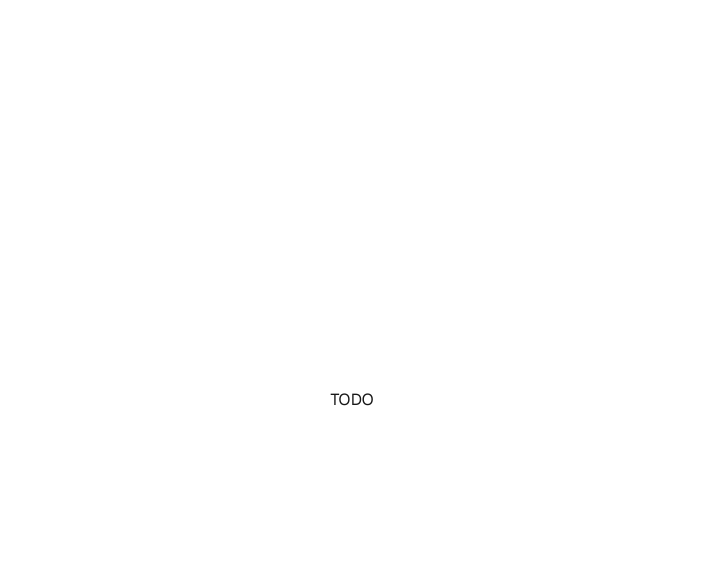
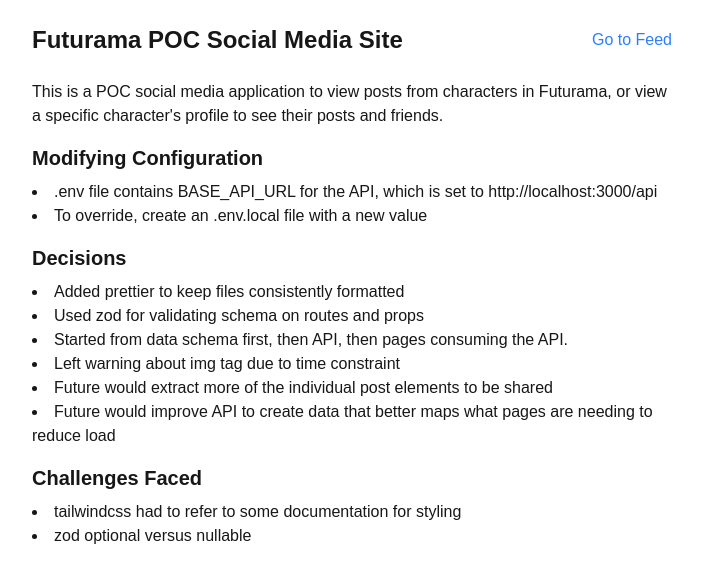
Before and after one commit to aldarondo/couch-exercise, a Next.js app: page / in a window 1280 px wide. Shown: the top 580 px of the page, without its empty margins (288-990 px from the left). Built offline with nearby package versions, Linux system fonts and the light colour scheme.

Commit message:
Updated home page

```diff
--- a/src/app/page.tsx
+++ b/src/app/page.tsx
@@ -1,9 +1,34 @@
+import Link from 'next/link';
+
 export default function Home() {
   return (
-    <div className="grid grid-rows-[20px_1fr_20px] items-center justify-items-center min-h-screen p-8 pb-20 gap-16 sm:p-20 font-[family-name:var(--font-geist-sans)]">
-      <main className="flex flex-col gap-[32px] row-start-2 items-center sm:items-start">
-        TODO
-      </main>
-    </div>
+    <main className="max-w-2xl mx-auto px-4 py-6">
+      <header className="flex justify-between items-center mb-6">
+        <h1 className="text-2xl font-bold">Futurama POC Social Media Site</h1>
+        <Link href={`/feed`}>Go to Feed</Link>
+      </header>
+      <p className="mb-4">
+        This is a POC social media application to view posts from characters in Futurama, or view a specific character's profile to see their posts and friends.
+      </p>
+      <h2 className="text-xl font-semibold mb-2">Modifying Configuration</h2>
+      <ul className="list-disc list-inside mb-4">
+        <li>.env file contains BASE_API_URL for the API, which is set to http://localhost:3000/api</li>
+        <li>To override, create an .env.local file with a new value</li>
+      </ul>
+      <h2 className="text-xl font-semibold mb-2">Decisions</h2>
+      <ul className="list-disc list-inside mb-4">
+        <li>Added prettier to keep files consistently formatted</li>
+        <li>Used zod for validating schema on routes and props</li>
+        <li>Started from data schema first, then API, then pages consuming the API.</li>
+        <li>Left warning about img tag due to time constraint</li>
+        <li>Future would extract more of the individual post elements to be shared</li>
+        <li>Future would improve API to create data that better maps what pages are needing to reduce load</li>
+      </ul>
+      <h2 className="text-xl font-semibold mb-2">Challenges Faced</h2>
+      <ul className="list-disc list-inside mb-4">
+        <li>tailwindcss had to refer to some documentation for styling</li>
+        <li>zod optional versus nullable</li>
+      </ul>
+    </main>
   );
 }
```
